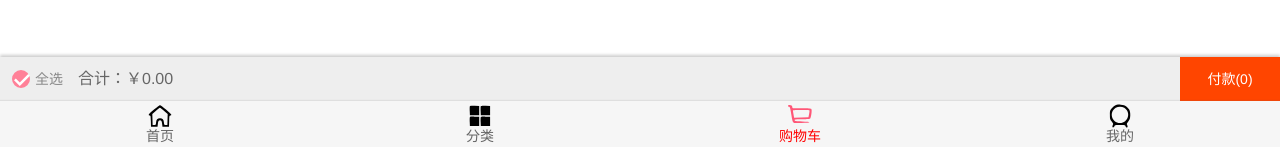
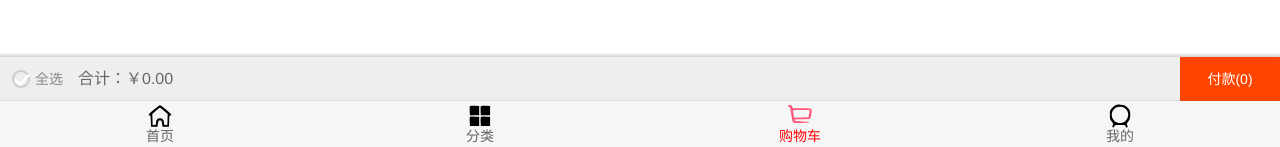
Before and after one commit to qianmo39/supermall, a Vue app: page /cart in a window 1280 px wide. Shown: the part 650-797 px from the top of the page. Built offline with nearby package versions, Linux system fonts and the light colour scheme.

Commit message:
feat: 购物车全选

```diff
--- a/src/views/cart/childComps/CartBottomBar.vue
+++ b/src/views/cart/childComps/CartBottomBar.vue
@@ -1,6 +1,10 @@
 <template>
   <div class="bottom-menu">
-    <check-button class="check-button" />
+    <check-button
+      class="check-button"
+      :is-checked="isSelectAll"
+      @click.native="selectAll"
+    />
     <span>全选</span>
     <span class="total-price">合计：￥{{ totalPrice }}</span>
     <span class="buy-product">付款({{ checkLength }})</span>
@@ -13,6 +17,19 @@ import { mapGetters } from "vuex";
 
 export default {
   name: "CartBottomBar",
+  methods: {
+    selectAll() {
+      if (this.isSelectAll) {
+        this.cartList.forEach((item) => {
+          item.checked = false;
+        });
+      } else {
+        this.cartList.forEach((item) => {
+          item.checked = true;
+        });
+      }
+    },
+  },
   computed: {
     ...mapGetters(["cartList"]),
     totalPrice() {
@@ -23,6 +40,12 @@ export default {
     },
     checkLength() {
       return this.cartList.filter((item) => item.checked).length;
+    },
+    isSelectAll() {
+      if (this.cartList.length === 0) {
+        return false;
+      }
+      return this.checkLength === this.cartList.length;
     },
   },
   components: {
```
